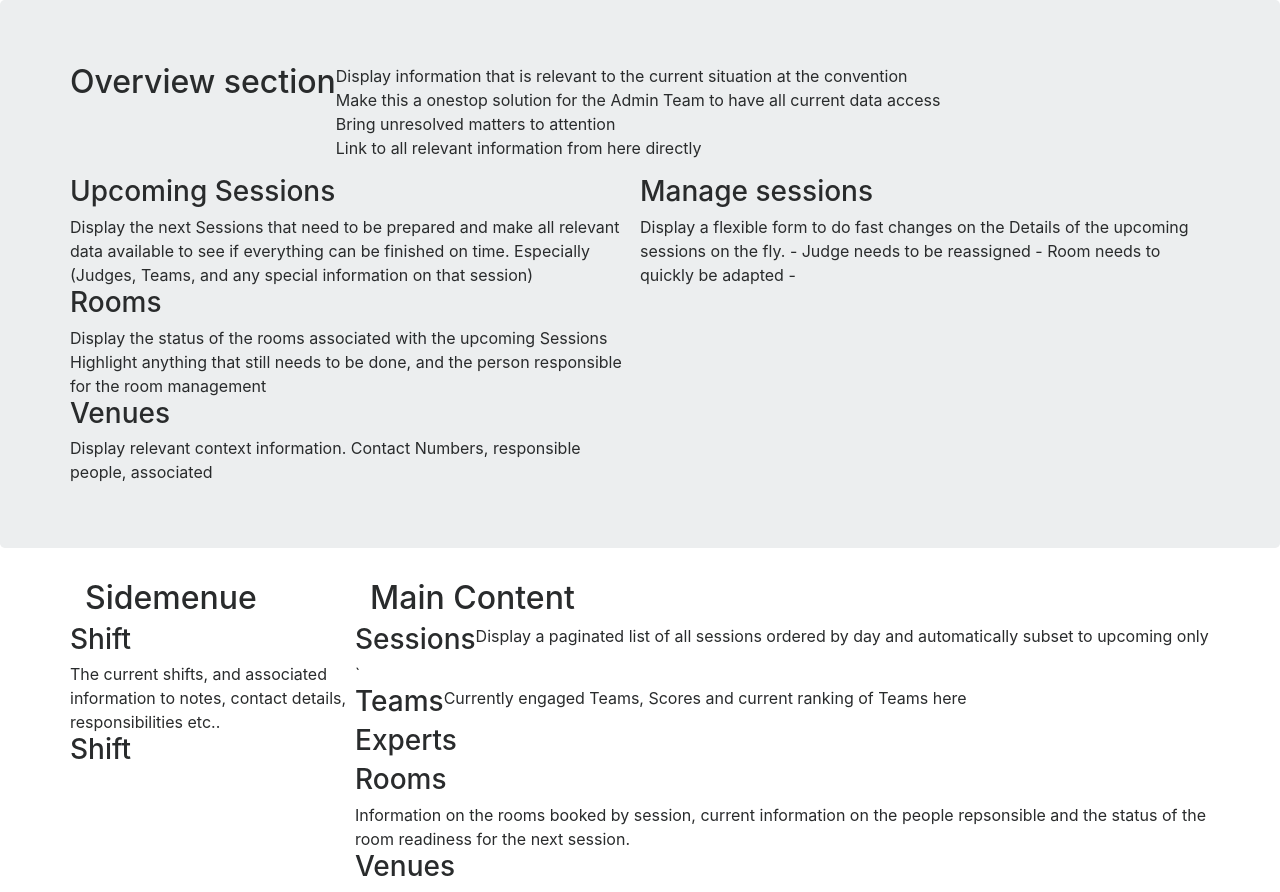
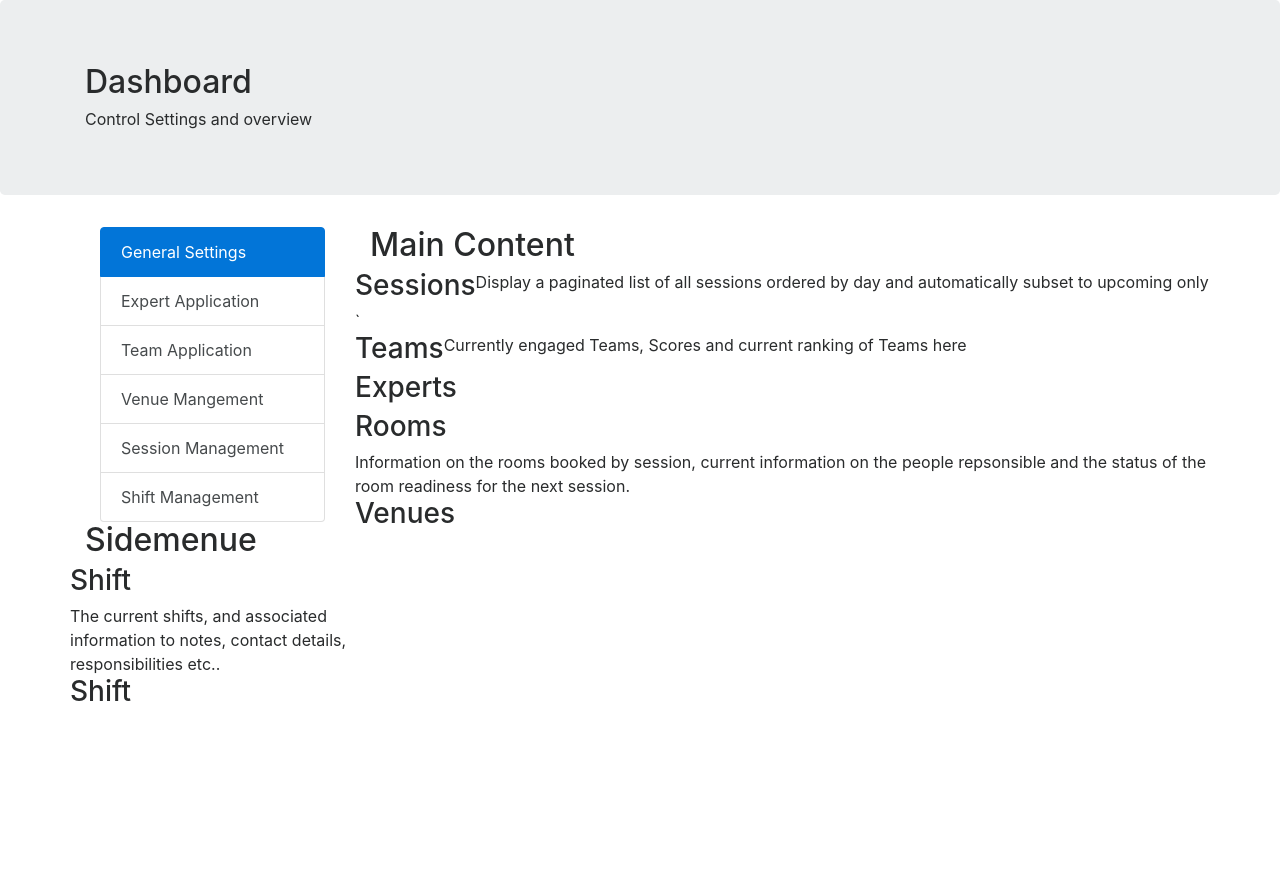
Before and after one commit to SkillSmart/ConferenceManagementSystem, a Django app: template Dashboard/templates/dashboard/dashboard_index.html in a window 1280 px wide. Shown: the part 167-1059 px from the top of that part. After the commit the page ends 884 px from the top of that part, so only its background shows below. Run offline with Django 3.2, Linux system fonts and the light colour scheme; the template is opened without the code that fills it, so the values that code supplies are empty; the page is wider than the window, and the part outside it is not shown; some libraries are stand-ins or nearby versions.

Commit message:
SEtup the basic

```diff
--- a/Dashboard/templates/base_dashboard.html
+++ b/Dashboard/templates/base_dashboard.html
@@ -37,6 +37,16 @@
     <div class="container">
         <div class="row">
             <div class="col-sm-3">
+                <aside class="col-sm-12">
+                    <ul class="list-group">
+                        <a href="{% url 'dashboard:index_settings'%}" class="list-group-item list-group-item-action active">General Settings</a>
+                        <a href="{% url 'dashboard:index_expert' %}" class="list-group-item list-group-item-action">Expert Application</a>
+                        <a href="{% url 'dashboard:index_team'%}" class="list-group-item list-group-item-action">Team Application</a>
+                        <a href="{% url 'dashboard:index_venue'%}" class="list-group-item list-group-item-action">Venue Mangement</a>
+                        <a href="{% url 'dashboard:index_session'%}" class="list-group-item list-group-item-action">Session Management</a>
+                        <a href="{% url 'dashboard:index_shift'%}" class="list-group-item list-group-item-action">Shift Management</a>
+                    </ul>
+                </aside>
                 {% block content-sidemenue %}
                 {% endblock content-sidemenue %}
             </div>
--- a/Dashboard/templates/dashboard/dashboard_index.html
+++ b/Dashboard/templates/dashboard/dashboard_index.html
@@ -2,59 +2,17 @@
 
 
 {% block overview-head %}
-<h2>Overview section</h2>
-    <ul class="list-unstyled">
-        <li>Display information that is relevant to the current situation at the convention</li>
-        <li>Make this a onestop solution for the Admin Team to have all current data access</li>
-        <li>Bring unresolved matters to attention</li>
-        <li>Link to all relevant information from here directly</li>
-        <li></li>
-    </ul>
-<section class="col-sm-6">
-    <article class="row">
-        <header>
-            <h3>Upcoming Sessions</h3>
-        </header>
-        <content>
-            Display the next Sessions that need to be prepared and make all relevant data
-            available to see if everything can be finished on time.
-            Especially (Judges, Teams, and any special information on that session)
-        </content>
-    </article>
-    <article class="row">
-        <header>
-            <h3>Rooms</h3>
-        </header>
-        <content>
-            Display the status of the rooms associated with the upcoming Sessions
-            Highlight anything that still needs to be done, and the person responsible
-            for the room management
-        </content>
-    </article>
-    <article class="row">
-        <header>
-            <h3>Venues</h3>
-        </header>
-        <content>
-            Display relevant context information.
-            Contact Numbers, responsible people, associated
-        </content>
-    </article>
-</section>
-<section class="col-sm-6">
-    <article class="row">
-        <header>
-            <h3>Manage sessions</h3>
-        </header>
-        <Content>
-            Display a flexible form to do fast changes on the Details of
-            the upcoming sessions on the fly.
-            - Judge needs to be reassigned
-            - Room needs to quickly be adapted
-            -
-        </Content>
-    </article>
-</section>
+<div class="container">
+    <div class="row">
+    <header class="col-sm-12">
+        <h2>Dashboard</h2>
+    </header>
+
+    <section class="col-sm-8">
+        Control Settings and overview
+    </section>
+</div>
+</div>
 {% endblock overview-head %}
 
 {% block content-main %}
```
Also changed, not shown: Dashboard/urls.py (+8 -0 lines), Dashboard/views.py (+37 -0 lines).
